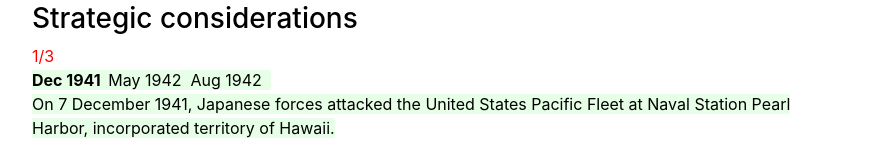
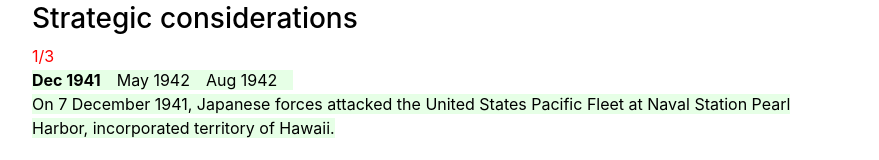
Before and after one commit to MarkSaravi/zoomable-documents, a React (Create React App) app: page /ww2 in a window 1280 px wide. Shown: the part 190-350 px from the top of the page, without its empty margins (32-911 px from the left). Built offline with nearby package versions, Linux system fonts and the light colour scheme.

Commit message:
using multi decorators

```diff
--- a/src/components/Paragraphs.tsx
+++ b/src/components/Paragraphs.tsx
@@ -8,7 +8,7 @@ import React, { useState } from 'react';
 import ReactHtmlParser from 'react-html-parser';
 import { ZoomableView } from './ZoomableView';
 import { Colors, END_OF_LINE } from '../models/constants';
-import { Sentences, SentencesLevels } from '../models/types';
+import { Content, Sentences, SentencesLevels, Decorator } from '../models/types';
 import { getMinLevelForSentence, getOrderedSentenceKeys, getSentencesByZoomLevel, getSentenceType } from '../models/utils';
 
 type CursorType = 'zoom-in' | 'zoom-out';
@@ -25,6 +25,17 @@ function toHtml(s: string | Sentences) {
 
 function wrapInParagraph(paragraph: any[]) {
     return <p style={{ textAlign: 'left' }} key={uuidv4()}>{[...paragraph]}</p>;
+}
+
+function appyDecorators(content: Content, decorators?: Decorator[]) {
+    if (!decorators) {
+        return content;
+    }
+    let decorated: Content = content;
+    decorators.forEach(decorator => {
+        decorated = decorator(decorated);
+    });
+    return decorated;
 }
 
 function genParagraphs(
@@ -44,8 +55,8 @@ function genParagraphs(
     orderedKeys.forEach(key => {
         const color = Colors[depth][getMinLevelForSentence(levelSentences[key])];
         const { content: rawContent, positions } = levelSentences[key];
-        const { decorator } = positions[zoomLevel];
-        const content = decorator ? decorator(rawContent) : rawContent;
+        const { decorators } = positions[zoomLevel];
+        const content = appyDecorators(rawContent, decorators);
         const contentType = getSentenceType(content);
         switch (contentType) {
             case 'sentences':
--- a/src/data/ww2-str-con.ts
+++ b/src/data/ww2-str-con.ts
@@ -6,7 +6,14 @@ import {
 } from '../models/constants';
 import { isSentenceType } from '../models/utils';
 
-const tabDecorator: Decorator = (content) => {
+const tabDecoratorMargin: Decorator = (content) => {
+    if (isSentenceType(content)) {
+        return content;
+    }
+    return `<span style="margin-right: 16px;">${content}</span>`;
+};
+
+const tabDecoratorBold: Decorator = (content) => {
     if (isSentenceType(content)) {
         return content;
     }
@@ -20,37 +27,37 @@ const strtimeline: Sentences = {
     sentences: [
         {
             id: 'strtmh-0',
-            content: 'Dec 1941&nbsp;&nbsp;',
+            content: 'Dec 1941',
             positions: {
                 0: {
                     after: FIRST_SENTENCE_ID,
-                    decorator: tabDecorator,
+                    decorators: [tabDecoratorMargin, tabDecoratorBold],
                 },
-                1: { after: FIRST_SENTENCE_ID },
-                2: { after: FIRST_SENTENCE_ID },
+                1: { after: FIRST_SENTENCE_ID, decorators: [tabDecoratorMargin] },
+                2: { after: FIRST_SENTENCE_ID, decorators: [tabDecoratorMargin] },
             }
         },
         {
             id: 'strtmh-1',
-            content: 'May 1942&nbsp;&nbsp;',
+            content: 'May 1942',
             positions: {
-                0: { after: 'strtmh-0' },
+                0: { after: 'strtmh-0', decorators: [tabDecoratorMargin] },
                 1: {
                     after: 'strtmh-0',
-                    decorator: tabDecorator,
+                    decorators: [tabDecoratorMargin, tabDecoratorBold],
                 },
-                2: { after: 'strtmh-0' },
+                2: { after: 'strtmh-0', decorators: [tabDecoratorMargin] },
             }
         },
         {
             id: 'strtmh-2',
-            content: 'Aug 1942&nbsp;&nbsp;',
+            content: 'Aug 1942',
             positions: {
-                0: { after: 'strtmh-1' },
-                1: { after: 'strtmh-1' },
+                0: { after: 'strtmh-1', decorators: [tabDecoratorMargin] },
+                1: { after: 'strtmh-1', decorators: [tabDecoratorMargin] },
                 2: {
                     after: 'strtmh-1',
-                    decorator: tabDecorator,
+                    decorators: [tabDecoratorMargin, tabDecoratorBold],
                 },
             }
         },
--- a/src/models/types.ts
+++ b/src/models/types.ts
@@ -1,4 +1,4 @@
-type Content = string | Sentences;
+export type Content = string | Sentences;
 type SentenceId = string;
 
 type After = SentenceId;
@@ -6,7 +6,7 @@ type After = SentenceId;
 export type Decorator = (content: Content) => Content;
 type LevelPosition = {
   after: After;
-  decorator?: Decorator;
+  decorators?: Decorator[];
 };
 
 export type Sentence = {
```
